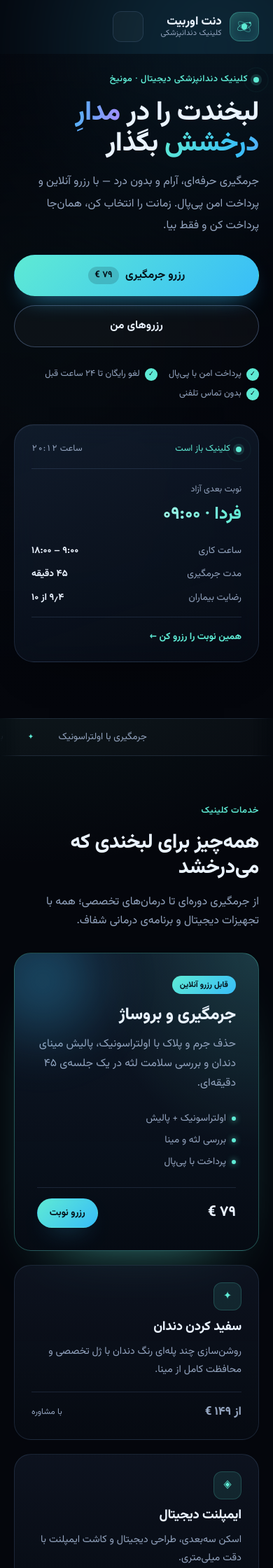
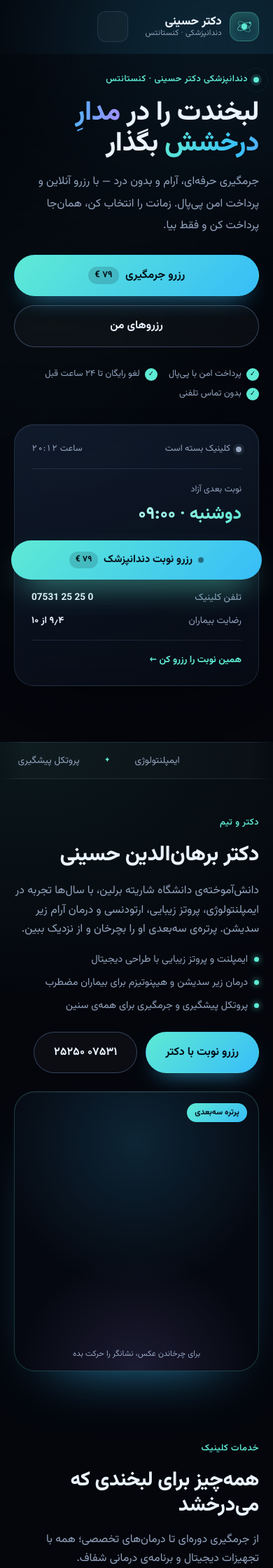
Before and after one commit to Kasrawepn/logistics-platform, a PHP site: page / in a window 390 px wide. Shown: the top 2240 px of the page at 70% size. Run offline with PHP 8.4, Linux system fonts and the light colour scheme; some libraries are stand-ins or nearby versions.

Commit message:
افزودن پرتره سه‌بعدی دکتر و به‌روزرسانی اطلاعات و نوار رزرو مطب
Co-authored-by: base44-builder[bot] <245833847+base44-builder[bot]@users.noreply.github.com>

```diff
--- a/dental-clinic/index.html
+++ b/dental-clinic/index.html
@@ -3,8 +3,8 @@
 <head>
   <meta charset="UTF-8" />
   <meta name="viewport" content="width=device-width, initial-scale=1" />
-  <title>دنت اوربیت | کلینیک دندانپزشکی و رزرو آنلاین جرمگیری</title>
-  <meta name="description" content="کلینیک دندانپزشکی دنت اوربیت — رزرو آنلاین جرمگیری دندان با پرداخت امن پی‌پال، در کمتر از دو دقیقه." />
+  <title>دندانپزشکی دکتر حسینی | کنستانتس — رزرو آنلاین جرمگیری</title>
+  <meta name="description" content="دندانپزشکی دکتر برهان‌الدین حسینی در کنستانتس — ایمپلنت، پروتکل پیشگیری و جرمگیری، با رزرو آنلاین و پرداخت امن پی‌پال." />
   <link rel="preconnect" href="https://fonts.googleapis.com" />
   <link rel="preconnect" href="https://fonts.gstatic.com" crossorigin />
   <link href="https://fonts.googleapis.com/css2?family=Vazirmatn:wght@300;400;500;600;700;800&display=swap" rel="stylesheet" />
@@ -20,7 +20,7 @@
 
   <header class="site-header" id="site-header">
     <div class="wrap header-inner">
-      <a class="brand" href="#/" aria-label="دنت اوربیت">
+      <a class="brand" href="#/" aria-label="دندانپزشکی دکتر حسینی">
         <span class="brand-mark" aria-hidden="true">
           <svg viewBox="0 0 40 40" fill="none">
             <circle cx="20" cy="20" r="6.4" fill="currentColor" />
@@ -30,13 +30,14 @@
           </svg>
         </span>
         <span class="brand-text">
-          <strong>دنت اوربیت</strong>
-          <small>کلینیک دندانپزشکی</small>
+          <strong>دکتر حسینی</strong>
+          <small>دندانپزشکی · کنستانتس</small>
         </span>
       </a>
 
       <nav class="nav" id="main-nav" aria-label="منوی اصلی">
         <a href="#/" data-nav="home">خانه</a>
+        <a href="#/" data-scroll="#dentist">دکتر</a>
         <a href="#/" data-scroll="#services">خدمات</a>
         <a href="#/" data-scroll="#process">روند رزرو</a>
         <a href="#/booking" data-nav="booking">رزرو جرمگیری</a>
@@ -59,7 +60,7 @@
 
         <div class="wrap hero-inner">
           <div class="hero-copy">
-            <p class="eyebrow"><span class="pulse-dot"></span> کلینیک دندانپزشکی دیجیتال · مونیخ</p>
+            <p class="eyebrow"><span class="pulse-dot"></span> دندانپزشکی دکتر حسینی · کنستانتس</p>
             <h1>لبخندت را در <em>مدارِ درخشش</em> بگذار</h1>
             <p class="lead">
               جرمگیری حرفه‌ای، آرام و بدون درد — با رزرو آنلاین و پرداخت امن پی‌پال.
@@ -81,15 +82,16 @@
 
           <aside class="hero-card glass" aria-label="اطلاعات کلینیک">
             <div class="hero-card-head">
-              <span class="status-chip"><span class="pulse-dot"></span> کلینیک باز است</span>
+              <span class="status-chip" id="clinic-status-chip"><span class="pulse-dot"></span> <span id="clinic-status">کلینیک باز است</span></span>
               <span class="hero-card-clock" id="clinic-clock">—</span>
             </div>
             <div class="hero-card-body">
               <p class="hero-card-label">نوبت بعدی آزاد</p>
               <p class="hero-card-slot" id="next-slot">امروز · ۱۶:۰۰</p>
               <div class="hero-card-rows">
-                <div><span>ساعت کاری</span><strong>۹:۰۰ – ۱۸:۰۰</strong></div>
+                <div><span>دوشنبه تا جمعه</span><strong>۸:۳۰ – ۱۷:۳۰</strong></div>
                 <div><span>مدت جرمگیری</span><strong>۴۵ دقیقه</strong></div>
+                <div><span>تلفن کلینیک</span><strong dir="ltr">07531 25 25 0</strong></div>
                 <div><span>رضایت بیماران</span><strong>۹٫۴ از ۱۰</strong></div>
               </div>
             </div>
@@ -104,16 +106,44 @@
 
       <section class="marquee-band" aria-hidden="true">
         <div class="marquee-track">
-          <span>جرمگیری با اولتراسونیک</span><i>✦</i>
-          <span>بی‌حسی موضعی بدون درد</span><i>✦</i>
-          <span>پرداخت امن پی‌پال</span><i>✦</i>
-          <span>تجهیزات استریل تک‌بارمصرف</span><i>✦</i>
-          <span>مشاوره رایگان پس از درمان</span><i>✦</i>
-          <span>جرمگیری با اولتراسونیک</span><i>✦</i>
-          <span>بی‌حسی موضعی بدون درد</span><i>✦</i>
-          <span>پرداخت امن پی‌پال</span><i>✦</i>
-          <span>تجهیزات استریل تک‌بارمصرف</span><i>✦</i>
-          <span>مشاوره رایگان پس از درمان</span><i>✦</i>
+          <span>ایمپلنتولوژی</span><i>✦</i>
+          <span>پروتکل پیشگیری</span><i>✦</i>
+          <span>جرمگیری و بروساژ</span><i>✦</i>
+          <span>ارتودنسی</span><i>✦</i>
+          <span>درمان زیر سدیشن</span><i>✦</i>
+          <span>ایمپلنتولوژی</span><i>✦</i>
+          <span>پروتکل پیشگیری</span><i>✦</i>
+          <span>جرمگیری و بروساژ</span><i>✦</i>
+          <span>ارتودنسی</span><i>✦</i>
+          <span>درمان زیر سدیشن</span><i>✦</i>
+        </div>
+      </section>
+
+      <section class="section section-dentist" id="dentist">
+        <div class="wrap dentist-grid">
+          <div class="dentist-copy reveal">
+            <p class="eyebrow">دکتر و تیم</p>
+            <h2>دکتر برهان‌الدین حسینی</h2>
+            <p class="section-sub">
+              دانش‌آموخته‌ی دانشگاه شاریته برلین، با سال‌ها تجربه در ایمپلنتولوژی، پروتز زیبایی،
+              ارتودنسی و درمان آرام زیر سدیشن. پرتره‌ی سه‌بعدی او را بچرخان و از نزدیک ببین.
+            </p>
+            <ul class="dentist-facts">
+              <li>ایمپلنت و پروتز زیبایی با طراحی دیجیتال</li>
+              <li>درمان زیر سدیشن و هیپنوتیزم برای بیماران مضطرب</li>
+              <li>پروتکل پیشگیری و جرمگیری برای همه‌ی سنین</li>
+            </ul>
+            <div class="dentist-actions">
+              <a href="#/booking" class="btn btn-primary btn-lg">رزرو نوبت با دکتر</a>
+              <a href="tel:+49753125250" class="btn btn-ghost btn-lg">۰۷۵۳۱ ۲۵۲۵۰</a>
+            </div>
+          </div>
+
+          <div class="dentist-stage reveal" role="img" aria-label="پرتره‌ی سه‌بعدی دکتر برهان‌الدین حسینی">
+            <canvas id="dentist-canvas" aria-hidden="true"></canvas>
+            <span class="stage-badge">پرتره سه‌بعدی</span>
+            <p class="stage-hint">برای چرخاندن عکس، نشانگر را حرکت بده</p>
+          </div>
         </div>
       </section>
 
@@ -143,32 +173,32 @@
             </article>
 
             <article class="service-card reveal">
-              <span class="service-icon" aria-hidden="true">✦</span>
-              <h3>سفید کردن دندان</h3>
-              <p>روشن‌سازی چند پله‌ای رنگ دندان با ژل تخصصی و محافظت کامل از مینا.</p>
+              <span class="service-icon" aria-hidden="true">◈</span>
+              <h3>ایمپلنتولوژی</h3>
+              <p>جایگزینی دندان‌های از دست‌رفته با ایمپلنت؛ حفظ دندان‌های مجاور و بازگرداندن عملکرد و زیبایی.</p>
               <div class="service-foot">
-                <span class="service-price muted">از ۱۴۹ €</span>
-                <span class="service-note">با مشاوره</span>
+                <span class="service-price muted">با مشاوره</span>
+                <span class="service-note">طرح درمان اختصاصی</span>
               </div>
             </article>
 
             <article class="service-card reveal">
-              <span class="service-icon" aria-hidden="true">◈</span>
-              <h3>ایمپلنت دیجیتال</h3>
-              <p>اسکن سه‌بعدی، طراحی دیجیتال و کاشت ایمپلنت با دقت میلی‌متری.</p>
+              <span class="service-icon" aria-hidden="true">✦</span>
+              <h3>پروتکل پیشگیری</h3>
+              <p>برنامه‌ی پیشگیری فردی: آموزش بهداشت، نمایان‌کردن پلاک و پاک‌سازی کامل جرم‌ها، حتی زیر خط لثه.</p>
               <div class="service-foot">
-                <span class="service-price muted">از ۶۹۰ €</span>
-                <span class="service-note">با مشاوره</span>
+                <span class="service-price muted">با مشاوره</span>
+                <span class="service-note">کودکان و بزرگسالان</span>
               </div>
             </article>
 
             <article class="service-card reveal">
               <span class="service-icon" aria-hidden="true">◎</span>
-              <h3>ارتودنسی شفاف</h3>
-              <p>پلنرهای نامرئی با اسکن دیجیتال و پیگیری آنلاین مسیر درمان.</p>
+              <h3>ارتودنسی</h3>
+              <p>اصلاح ناهنجاری‌های دندانی با پلنر و براکت، همراه با پیگیری مسیر درمان.</p>
               <div class="service-foot">
-                <span class="service-price muted">از ۱٬۹۰۰ €</span>
-                <span class="service-note">با مشاوره</span>
+                <span class="service-price muted">با مشاوره</span>
+                <span class="service-note">کودکان و بزرگسالان</span>
               </div>
             </article>
           </div>
@@ -331,6 +361,9 @@
           <div class="aside-card aside-note">
             <p><strong>پرداخت امن.</strong> اطلاعات کارت تو هرگز در این سایت ذخیره نمی‌شود؛ پرداخت کاملاً در محیط پی‌پال انجام می‌شود.</p>
           </div>
+          <div class="aside-card aside-note">
+            <p><strong>کلینیک:</strong> Fürstengutweg 8 · 78462 Konstanz<br />تلفن: <a href="tel:+49753125250">۰۷۵۳۱ ۲۵۲۵۰</a></p>
+          </div>
         </aside>
       </div>
     </section>
@@ -380,9 +413,9 @@
               <circle cx="32.5" cy="11.5" r="2" fill="currentColor" />
             </svg>
           </span>
-          <span class="brand-text"><strong>دنت اوربیت</strong><small>کلینیک دندانپزشکی</small></span>
+          <span class="brand-text"><strong>دکتر حسینی</strong><small>دندانپزشکی · کنستانتس</small></span>
         </a>
-        <p>خیابان لئوپولد، پلاک ۱۲ · مونیخ<br />شنبه تا پنجشنبه، ۹:۰۰ تا ۱۸:۰۰</p>
+        <p>Fürstengutweg 8 · 78462 Konstanz<br />دوشنبه تا جمعه، ۸:۳۰ تا ۱۷:۳۰ · ۰۷۵۳۱ ۲۵۲۵۰<br />info@zahnarztpraxisdrstrahl.de</p>
       </div>
       <nav class="footer-nav" aria-label="لینک‌های فوتر">
         <a href="#/booking">رزرو جرمگیری</a>
@@ -390,9 +423,15 @@
         <a href="#/" data-scroll="#services">خدمات</a>
         <a href="#/" data-scroll="#process">روند رزرو</a>
       </nav>
-      <p class="footer-copy">© ۲۰۲۶ دنت اوربیت · پرداخت‌ها از طریق پی‌پال</p>
+      <p class="footer-copy">© ۲۰۲۶ دندانپزشکی دکتر حسینی · پرداخت‌های آنلاین از طریق پی‌پال</p>
     </div>
   </footer>
+
+  <a href="#/booking" class="floating-book">
+    <span class="floating-book-dot" aria-hidden="true"></span>
+    رزرو نوبت دندانپزشک
+    <span class="floating-book-price">۷۹ €</span>
+  </a>
 
   <script type="module" src="/js/main.js"></script>
 </body>
--- a/dental-clinic/js/main.js
+++ b/dental-clinic/js/main.js
@@ -1,5 +1,6 @@
 import { initRouter, navigate, parseRoute } from './router.js';
 import { createOrbitScene } from './scene.js';
+import { createDentistScene } from './dentist-scene.js';
 import { initBookingView, resetBookingFlow } from './booking-view.js';
 import { initBookingsView, refreshBookings } from './bookings-view.js';
 import { TIME_SLOTS, formatTime } from './store.js';
@@ -45,20 +46,55 @@ document.querySelectorAll('[data-scroll]').forEach((link) => {
 /* ---------- clinic status card ---------- */
 const clockNode = document.getElementById('clinic-clock');
 const slotNode = document.getElementById('next-slot');
+const statusNode = document.getElementById('clinic-status');
+const statusChip = document.getElementById('clinic-status-chip');
 const timeFormat = new Intl.DateTimeFormat('fa-IR', { hour: '2-digit', minute: '2-digit' });
+const weekdayFormat = new Intl.DateTimeFormat('fa-IR', { weekday: 'long' });
+
+// Opening hours of the practice (0 = Sunday … 6 = Saturday), in minutes.
+const OPENING_HOURS = {
+  1: [[510, 750], [810, 1050]], // Monday 08:30–12:30, 13:30–17:30
+  2: [[510, 840]], // Tuesday 08:30–14:00
+  3: [[510, 750], [810, 1050]], // Wednesday
+  4: [[510, 750], [810, 1050]], // Thursday
+  5: [[510, 780]], // Friday 08:30–13:00
+};
+const SLOT_MINUTES = TIME_SLOTS.map((slot) => {
+  const [hours, minutes] = slot.split(':').map(Number);
+  return { slot, minutes: hours * 60 + minutes };
+});
+
+function nextAvailableSlot(dayOffset) {
+  const date = new Date();
+  date.setDate(date.getDate() + dayOffset);
+  const ranges = OPENING_HOURS[date.getDay()] || [];
+  const nowMinutes = dayOffset === 0 ? new Date().getHours() * 60 + new Date().getMinutes() : -Infinity;
+
+  const match = SLOT_MINUTES.find(
+    (entry) =>
+      entry.minutes > nowMinutes + 45 &&
+      ranges.some(([start, end]) => entry.minutes >= start && entry.minutes + 45 <= end),
+  );
+
+  if (!match) return null;
+  const label = dayOffset === 0 ? 'امروز' : dayOffset === 1 ? 'فردا' : weekdayFormat.format(date);
+  return `${label} · ${formatTime(match.slot)}`;
+}
 
 function updateClinicStatus() {
   const now = new Date();
   if (clockNode) clockNode.textContent = `ساعت ${timeFormat.format(now)}`;
 
+  const ranges = OPENING_HOURS[now.getDay()] || [];
+  const minutes = now.getHours() * 60 + now.getMinutes();
+  const isOpen = ranges.some(([start, end]) => minutes >= start && minutes < end);
+
+  if (statusNode) statusNode.textContent = isOpen ? 'کلینیک باز است' : 'کلینیک بسته است';
+  statusChip?.classList.toggle('is-closed', !isOpen);
+
   if (!slotNode) return;
-  const minutes = now.getHours() * 60 + now.getMinutes();
-  const nextSlot = TIME_SLOTS.find((slot) => {
-    const [hours, mins] = slot.split(':').map(Number);
-    return hours * 60 + mins > minutes + 45;
-  });
-
-  slotNode.textContent = nextSlot ? `امروز · ${formatTime(nextSlot)}` : 'فردا · ۰۹:۰۰';
+  const next = [0, 1, 2, 3, 4, 5, 6].map(nextAvailableSlot).find(Boolean);
+  slotNode.textContent = next || 'با تلفن هماهنگ کنید';
 }
 
 updateClinicStatus();
@@ -84,12 +120,14 @@ if ('IntersectionObserver' in window && revealNodes.length) {
 
 /* ---------- 3D hero ---------- */
 const orbitScene = createOrbitScene(document.getElementById('orbit-canvas'));
+createDentistScene(document.getElementById('dentist-canvas'));
 
 /* ---------- views ---------- */
 initBookingView();
 initBookingsView();
 
 initRouter((route) => {
+  document.body.dataset.route = route;
   orbitScene.setActive(route === 'home');
   closeNav();
   if (route === 'booking') resetBookingFlow();
--- a/dental-clinic/styles.css
+++ b/dental-clinic/styles.css
@@ -495,6 +495,19 @@ ul {
   color: var(--mint);
 }
 
+.status-chip.is-closed {
+  color: var(--muted);
+}
+
+.status-chip.is-closed .pulse-dot {
+  background: var(--muted);
+  box-shadow: 0 0 0 4px rgba(147, 164, 191, 0.12);
+}
+
+.status-chip.is-closed .pulse-dot::after {
+  border-color: rgba(147, 164, 191, 0.35);
+}
+
 .hero-card-clock {
   font-size: 0.8rem;
   color: var(--muted);
@@ -632,6 +645,106 @@ ul {
 .section-sub {
   color: var(--muted);
   max-width: 40rem;
+}
+
+/* ---------- dentist 3D portrait ---------- */
+.section-dentist {
+  padding-top: clamp(3rem, 6vw, 4.5rem);
+  padding-bottom: clamp(2rem, 4vw, 3rem);
+}
+
+.dentist-grid {
+  display: grid;
+  grid-template-columns: 1fr;
+  gap: 1.6rem;
+  align-items: center;
+}
+
+.dentist-copy h2 {
+  font-size: clamp(1.9rem, 3.6vw, 2.8rem);
+}
+
+.dentist-facts {
+  display: grid;
+  gap: 0.55rem;
+  margin: 1.1rem 0 1.5rem;
+  font-size: 0.9rem;
+  color: var(--muted);
+}
+
+.dentist-facts li {
+  display: flex;
+  align-items: flex-start;
+  gap: 0.55rem;
+}
+
+.dentist-facts li::before {
+  content: "";
+  flex-shrink: 0;
+  width: 7px;
+  height: 7px;
+  margin-top: 0.5rem;
+  border-radius: 50%;
+  background: var(--mint);
+  box-shadow: 0 0 10px rgba(94, 234, 212, 0.85);
+}
+
+.dentist-actions {
+  display: flex;
+  flex-wrap: wrap;
+  gap: 0.7rem;
+}
+
+.dentist-stage {
+  position: relative;
+  height: clamp(400px, 46vw, 540px);
+  border-radius: 30px;
+  border: 1px solid rgba(94, 234, 212, 0.22);
+  background:
+    radial-gradient(90% 80% at 50% 18%, rgba(56, 189, 248, 0.16), transparent 65%),
+    radial-gradient(70% 60% at 50% 100%, rgba(167, 139, 250, 0.14), transparent 70%),
+    rgba(6, 10, 18, 0.85);
+  box-shadow: 0 40px 90px -60px rgba(56, 189, 248, 0.9), inset 0 1px 0 rgba(255, 255, 255, 0.05);
+  overflow: hidden;
+}
+
+.dentist-stage canvas {
+  position: absolute;
+  inset: 0;
+  width: 100%;
+  height: 100%;
+  touch-action: pan-y;
+}
+
+.stage-badge {
+  position: absolute;
+  top: 1rem;
+  inset-inline-start: 1rem;
+  padding: 0.25rem 0.7rem;
+  border-radius: 999px;
+  font-size: 0.72rem;
+  font-weight: 700;
+  color: #04121a;
+  background: linear-gradient(135deg, var(--mint), var(--cyan));
+  box-shadow: 0 10px 24px -14px rgba(94, 234, 212, 0.9);
+}
+
+.stage-hint {
+  position: absolute;
+  inset-inline: 0;
+  bottom: 0.85rem;
+  margin: 0;
+  text-align: center;
+  font-size: 0.72rem;
+  color: var(--muted);
+  pointer-events: none;
+}
+
+@media (min-width: 960px) {
+  .dentist-grid {
+    grid-template-columns: minmax(0, 1fr) minmax(0, 1.05fr);
+    gap: clamp(2rem, 4vw, 3.2rem);
+  }
 }
 
 /* ---------- services ---------- */
@@ -1474,6 +1587,55 @@ ul {
   color: var(--muted);
   font-size: 0.9rem;
   margin: 0 0 1rem;
+}
+
+/* ---------- floating booking button ---------- */
+.floating-book {
+  position: fixed;
+  inset-inline: 1rem;
+  bottom: calc(1rem + env(safe-area-inset-bottom, 0px));
+  z-index: 60;
+  display: none;
+  align-items: center;
+  justify-content: center;
+  gap: 0.5rem;
+  padding: 0.95rem 1.2rem;
+  border-radius: 999px;
+  font-size: 0.95rem;
+  font-weight: 700;
+  color: #04121a;
+  background: linear-gradient(135deg, var(--mint), var(--cyan));
+  box-shadow: 0 20px 45px -18px rgba(94, 234, 212, 0.9);
+}
+
+.floating-book-dot {
+  width: 8px;
+  height: 8px;
+  border-radius: 50%;
+  background: #04121a;
+  opacity: 0.5;
+}
+
+.floating-book-price {
+  padding: 0.1rem 0.55rem;
+  border-radius: 999px;
+  font-size: 0.8em;
+  background: rgba(4, 18, 26, 0.16);
+}
+
+@media (max-width: 959px) {
+  .floating-book {
+    display: flex;
+  }
+
+  body[data-route="booking"] .floating-book,
+  body[data-route="bookings"] .floating-book {
+    display: none;
+  }
+
+  .site-footer {
+    padding-bottom: 5.5rem;
+  }
 }
 
 /* ---------- footer ---------- */
```
Also changed, not shown: AGENTS.md (+4 -1 lines), dental-clinic/js/dentist-scene.js (added, +333 -0 lines), dental-clinic/assets/dr-hosseini.jpg (added).
